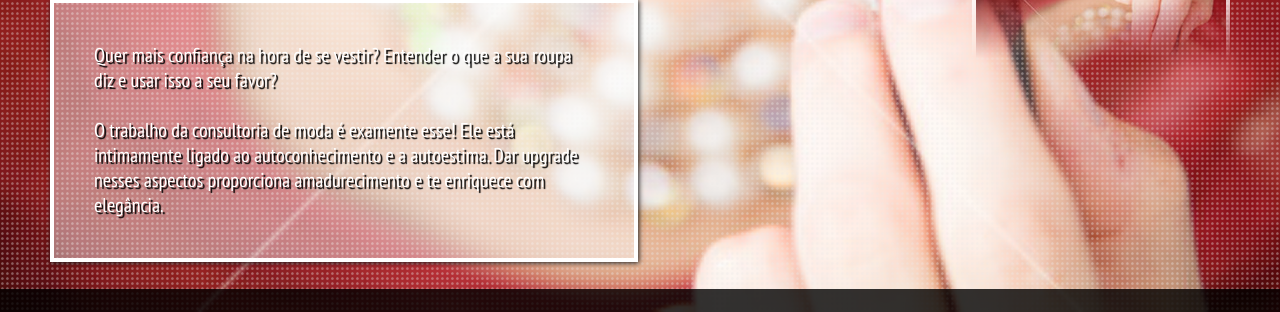
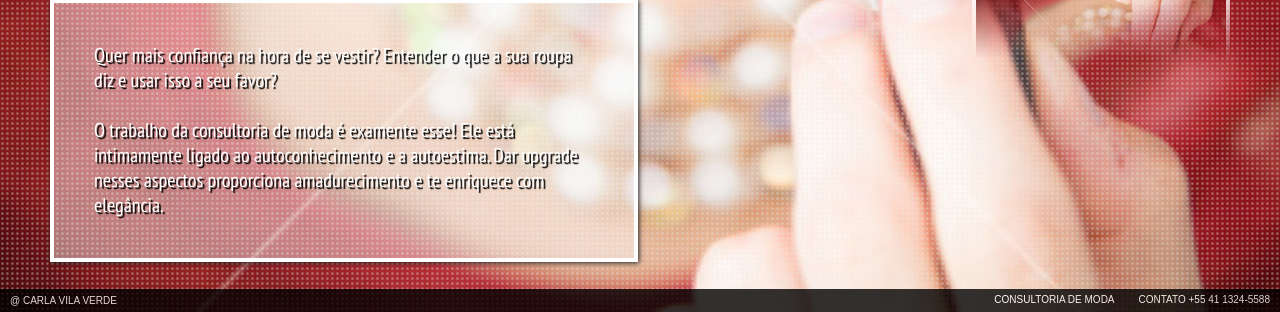
Before and after one commit to vnbr/SiteCarla, a PHP site: page /home.html in a window 1280 px wide. Shown: the part 574-886 px from the top of the page. Run offline with PHP 8.4, Linux system fonts and the light colour scheme; some libraries are stand-ins or nearby versions.

Commit message:
ajuste no rodapé, texto legível

```diff
--- a/css/style.css
+++ b/css/style.css
@@ -140,7 +140,7 @@ body{
 .tf_fullscreen:hover{
 	opacity:0.9;
 }
-.reference{
+.reference, .reference2{
 	position:fixed;
 	bottom:0px;
 	right:0px;
@@ -151,6 +151,7 @@ body{
 	text-shadow:1px 1px 1px #000;
 	z-index:999;
 	opacity:0.8;
+	padding-right: 10px;
 }
 .description{
 	position:fixed;
@@ -167,6 +168,14 @@ body{
 	font-family:Arial;
 	font-size:10px;
 }
+.reference2 a {
+	color:#FFF;
+	text-transform: uppercase;
+	margin-left:20px;
+	text-decoration:none;
+	font-family:Arial;
+	font-size:10px;
+}
 a.last{
 	float:left;
 	line-height:23px;
--- a/home.html
+++ b/home.html
@@ -71,7 +71,7 @@
 		<div id="tf_next" class="tf_next"></div>
 		<div id="tf_prev" class="tf_prev"></div>
 
-		<div class="reference">
+		<div class="reference2">
 			<a href="#" class="last">@ Carla Vila Verde</a>
 			<a href="#">Consultoria de Moda</a>
 			<a href="#">Contato +55 41 1324-5588</a>
```
